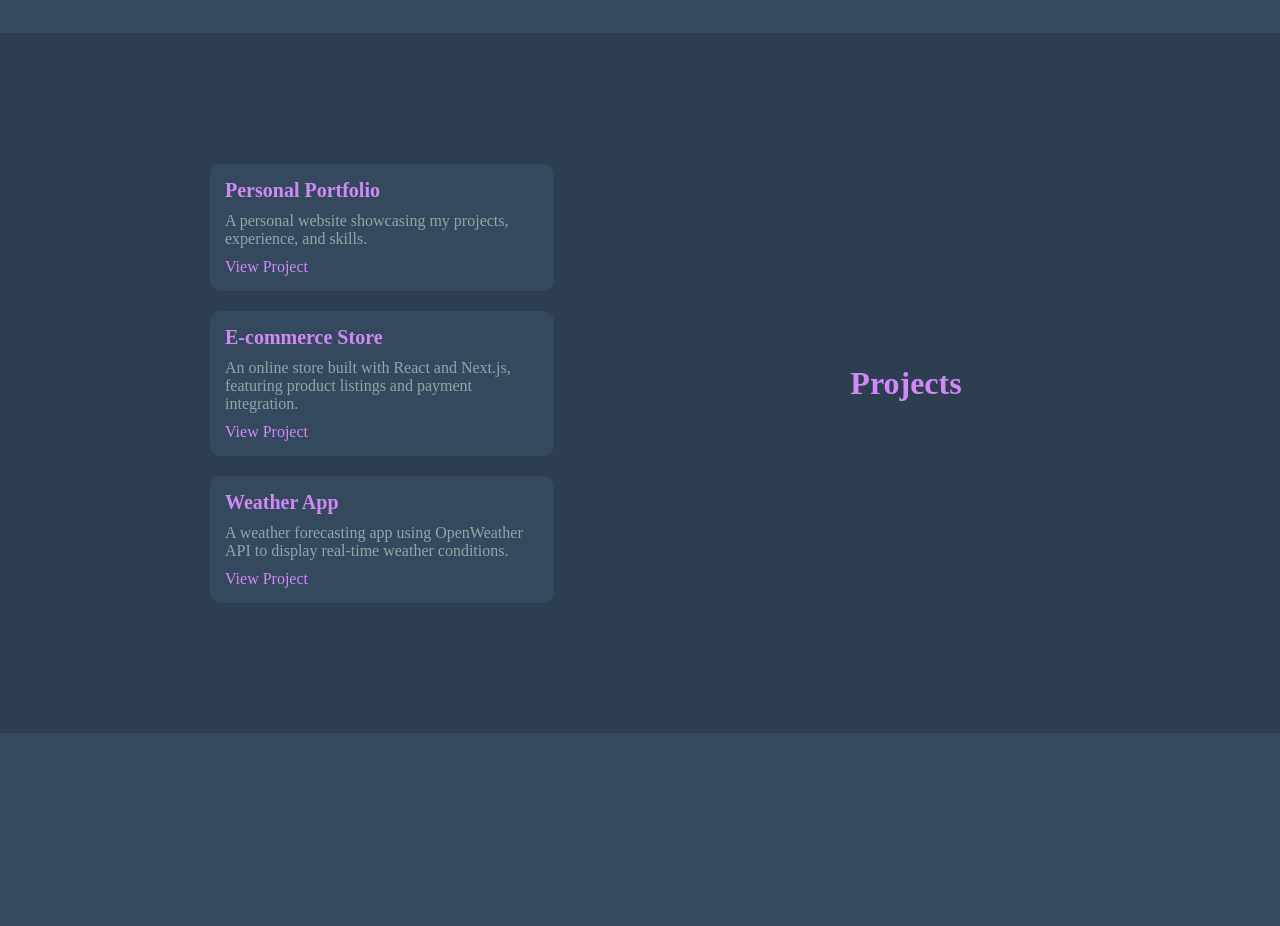
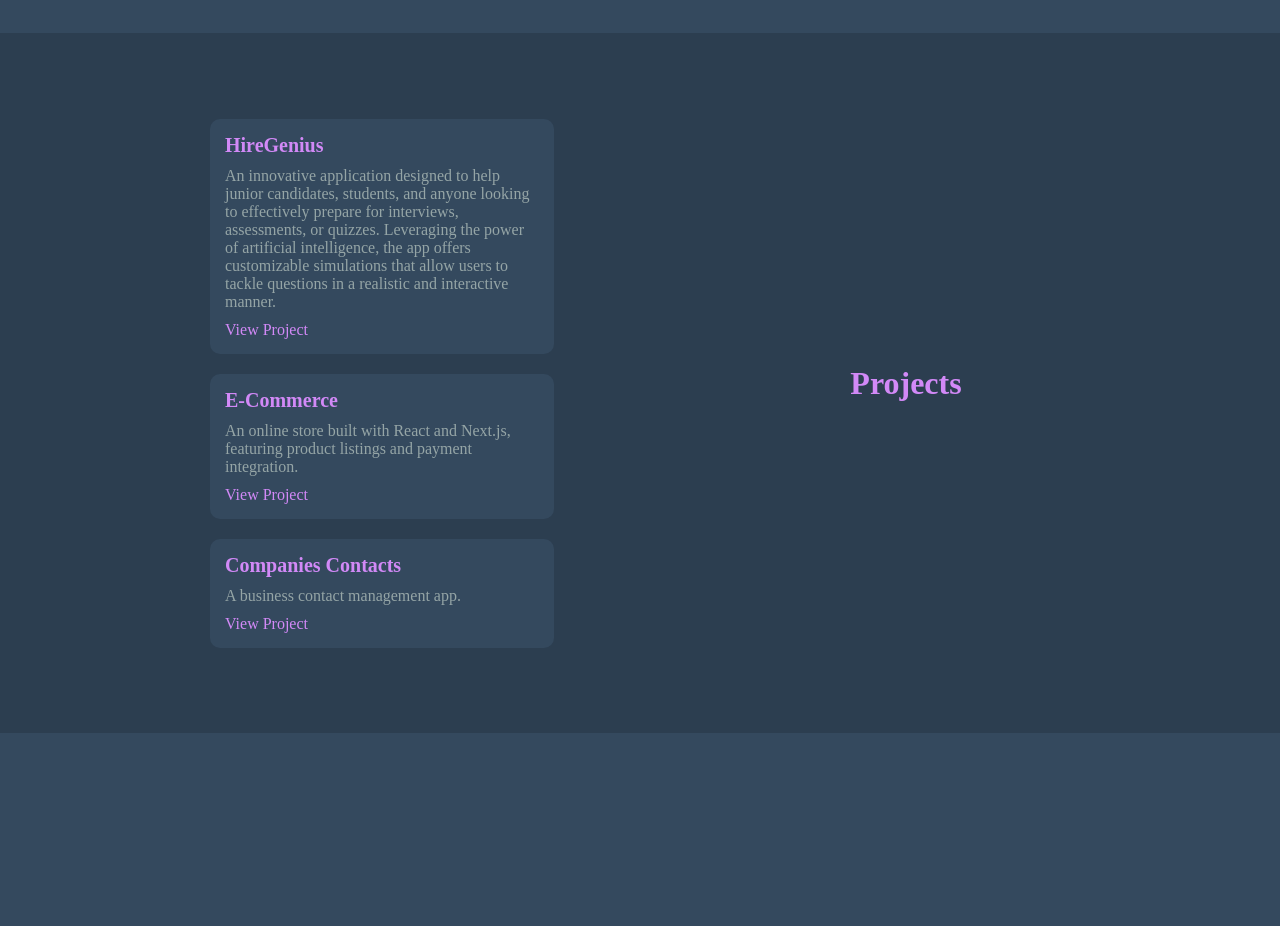
Before and after one commit to meliasil/portfolio, a Next.js app: page / in a window 1280 px wide. Shown: the part 1420-2346 px from the top of the page. Built offline with nearby package versions, Linux system fonts and the light colour scheme.

Commit message:
feat: add projects

```diff
--- a/src/components/Molecules/Projects/Projects.tsx
+++ b/src/components/Molecules/Projects/Projects.tsx
@@ -9,22 +9,21 @@ interface Project {
 
 const projects: Project[] = [
   {
-    name: "Personal Portfolio",
+    name: "HireGenius",
     description:
-      "A personal website showcasing my projects, experience, and skills.",
-    link: "https://myportfolio.com",
+      "An innovative application designed to help junior candidates, students, and anyone looking to effectively prepare for interviews, assessments, or quizzes. Leveraging the power of artificial intelligence, the app offers customizable simulations that allow users to tackle questions in a realistic and interactive manner.",
+    link: "https://github.com/meliasil/HireGenius",
   },
   {
-    name: "E-commerce Store",
+    name: "E-Commerce",
     description:
       "An online store built with React and Next.js, featuring product listings and payment integration.",
-    link: "https://mystore.com",
+    link: "https://github.com/meliasil/E-commerce",
   },
   {
-    name: "Weather App",
-    description:
-      "A weather forecasting app using OpenWeather API to display real-time weather conditions.",
-    link: "https://weatherapp.com",
+    name: "Companies Contacts",
+    description: "A business contact management app.",
+    link: "https://github.com/meliasil/Code-week-Companies-contacts",
   },
 ];
 
```
